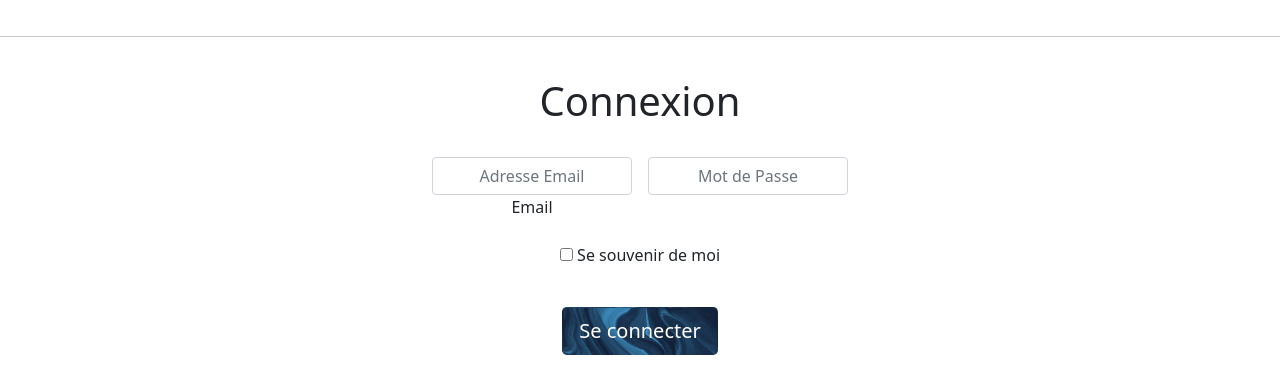
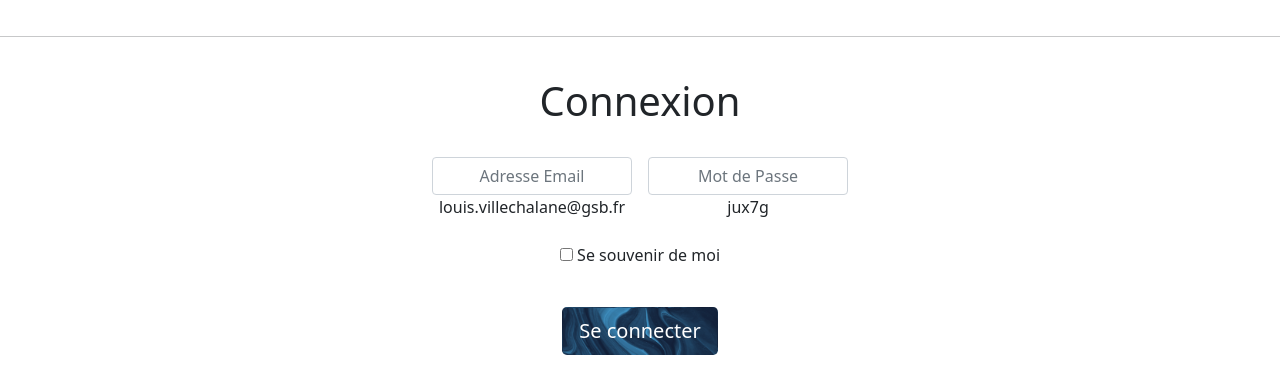
Before and after one commit to Endloww/GSB, a Symfony app: template templates/login/index.html.twig in a window 1280 px wide. Shown: the part 420-800 px from the top of the page. Run offline with Twig, Linux system fonts and the light colour scheme; the template is opened without the code that fills it, so the values that code supplies are empty; some libraries are stand-ins or nearby versions.

Commit message:
update 10:39

```diff
--- a/templates/base.html.twig
+++ b/templates/base.html.twig
@@ -31,7 +31,7 @@
 
                 <ul class="navbar-nav me-auto mb-2 mb-lg-0">
                     <li class="nav-item">
-                        <a href="/fiche/frais">
+                        <a href="/saisir/fiche/frais">
                             <button class="btn btn-outline-dark rounded-2 me-2 custom-button" onclick="animateButton(this)" type="button"><b>SAISIR FICHE</b></button>
                         </a>
                     </li>
--- a/templates/login/index.html.twig
+++ b/templates/login/index.html.twig
@@ -22,11 +22,12 @@
                 </div>
                 <div class="col-2">
                     <input type="text" id="username" name="_username" value="{{ last_username }}" style="text-align:center;" class="form-control" placeholder="Adresse Email" aria-label="Adresse Email">
-                    <label for="username">Email</label>
+                    <label for="username">louis.villechalane@gsb.fr</label>
                 </div>
 
                 <div class="col-2">
                     <input type="password" id="password" name="_password" style="text-align:center;" class="form-control" placeholder="Mot de Passe" aria-label="Mot de Passe">
+                    <label for="password">jux7g</label>
                 </div>
             </div>
             <br/>
```
